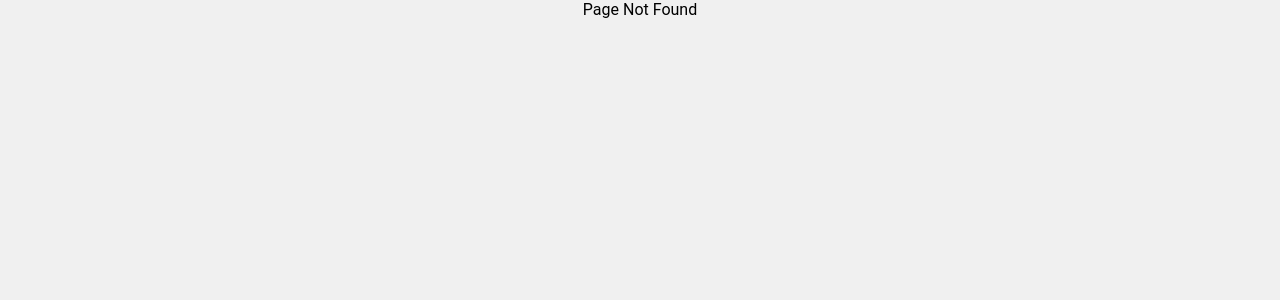
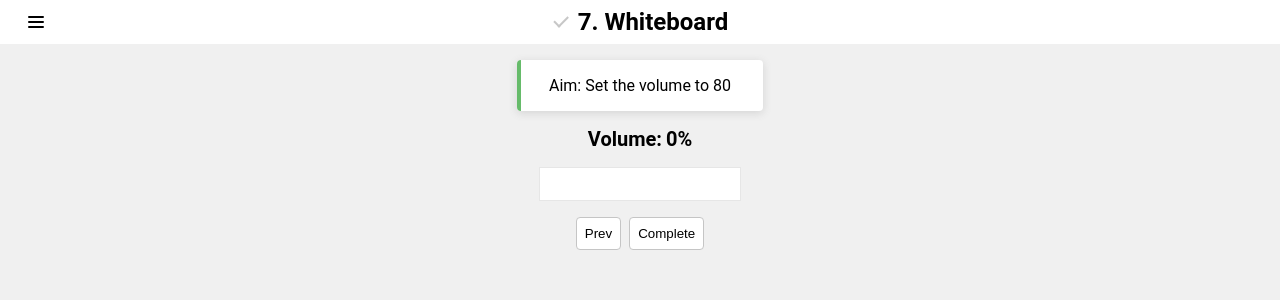
Before and after one commit to Lisianthus-A/the-worst-volumn-control, a React (Vite) app: page /whiteboard in a window 1280 px wide. Before the commit this address had no page. Shown: the top 300 px of the page. Built offline with nearby package versions, Linux system fonts and the light colour scheme.

Commit message:
feat(Whiteboard): add whiteboard page with drawing functionality and volume control

```diff
--- /dev/null
+++ b/src/pages/whiteboard/index.module.css
@@ -0,0 +1,7 @@
+.canvas {
+  width: 200px;
+  height: 32px;
+  background-color: #fff;
+  border: 1px solid #e6e6e6;
+  /* cursor: pointer; */
+}
--- /dev/null
+++ b/src/pages/whiteboard/index.tsx
@@ -0,0 +1,132 @@
+import { useEffect, useRef } from "react";
+import { detectMobile } from "@/utils";
+import ac from "@/utils/AudioController";
+import styles from "./index.module.css";
+import type { MouseEvent, TouchEvent } from "react";
+
+// interface CustomDownEvent {
+//   button: number;
+//   clientX: number;
+//   clientY: number;
+// }
+
+// interface CustomMoveEvent {
+//   clientX: number;
+//   clientY: number;
+// }
+
+const ratio = window.devicePixelRatio || 1;
+const rectSize = 4 * ratio;
+const canvasWidth = 200 * ratio;
+const canvasHeight = 32 * ratio;
+const total = canvasWidth * canvasHeight;
+
+function Whiteboard() {
+  const canvasRef = useRef<HTMLCanvasElement>(null);
+  const contextRef = useRef<CanvasRenderingContext2D | null>(null);
+  const isMobile = detectMobile();
+  const stateRef = useRef({
+    isDrawing: false,
+    value: 0,
+    offset: [0, 0],
+  });
+
+  const doDraw = (x: number, y: number) => {
+    const ctx = contextRef.current;
+    if (!ctx || !stateRef.current.isDrawing) {
+      return;
+    }
+    const imageData = ctx.getImageData(x, y, rectSize, rectSize).data;
+    let whiteCount = 0;
+    for (let i = 0; i < imageData.length; i += 4) {
+      if (imageData[i] === 255) {
+        whiteCount += 1;
+      }
+    }
+    stateRef.current.value += whiteCount;
+    ctx.fillRect(x, y, rectSize, rectSize);
+    const volume = ((stateRef.current.value / total) * 100) >> 0;
+    ac.setVolume(volume);
+  };
+
+  const handleMouseUp = () => {
+    stateRef.current.isDrawing = false;
+    window.removeEventListener(
+      isMobile ? "touchend" : "mouseup",
+      handleMouseUp
+    );
+  };
+
+  const handleMouseMove = (evt: MouseEvent) => {
+    const [offsetX, offsetY] = stateRef.current.offset;
+    doDraw((evt.pageX - offsetX) * ratio, (evt.pageY - offsetY) * ratio);
+  };
+
+  const handleTouchMove = (evt: TouchEvent) => {
+    const touch = evt.touches[0];
+    const [offsetX, offsetY] = stateRef.current.offset;
+    doDraw((touch.pageX - offsetX) * ratio, (touch.pageY - offsetY) * ratio);
+  };
+
+  const handleMouseDown = (evt: MouseEvent) => {
+    if (evt.button !== 0) {
+      return;
+    }
+    stateRef.current.isDrawing = true;
+    handleMouseMove(evt);
+    window.addEventListener("mouseup", handleMouseUp);
+  };
+
+  const handleTouchStart = (evt: TouchEvent) => {
+    stateRef.current.isDrawing = true;
+    handleTouchMove(evt);
+    window.addEventListener("touchend", handleMouseUp);
+  };
+
+  useEffect(() => {
+    if (!canvasRef.current) {
+      return;
+    }
+
+    const ctx = canvasRef.current.getContext("2d", {
+      willReadFrequently: true,
+    })!;
+    contextRef.current = ctx;
+    ctx.fillStyle = "#ffffff";
+    ctx.fillRect(0, 0, canvasWidth, canvasHeight);
+    ctx.fillStyle = "#1890ff";
+    ac.setVolume(0);
+  }, []);
+
+  useEffect(() => {
+    const canvas = canvasRef.current;
+    if (!canvas) {
+      return;
+    }
+
+    const onResize = () => {
+      stateRef.current.offset = [canvas.offsetLeft, canvas.offsetTop];
+    };
+
+    onResize();
+    window.addEventListener("resize", onResize);
+    return () => {
+      window.removeEventListener("resize", onResize);
+    };
+  }, []);
+
+  return (
+    <canvas
+      ref={canvasRef}
+      className={styles.canvas}
+      width={canvasWidth}
+      height={canvasHeight}
+      onMouseDown={isMobile ? undefined : handleMouseDown}
+      onMouseMove={isMobile ? undefined : handleMouseMove}
+      onTouchStart={isMobile ? handleTouchStart : undefined}
+      onTouchMove={isMobile ? handleTouchMove : undefined}
+    />
+  );
+}
+
+export default Whiteboard;
--- a/src/routes.ts
+++ b/src/routes.ts
@@ -58,6 +58,13 @@ export const routes: RouteItem[] = [
     path: "/inclined-place-and-ball",
     component: () => import("@/pages/inclined-place-and-ball"),
   },
+  {
+    name: "Whiteboard",
+    aim: "80",
+    aimText: "Set the volume to 80",
+    path: "/whiteboard",
+    component: () => import("@/pages/whiteboard"),
+  },
 ];
 
 export const mapPathToRoute = new Map<
```
